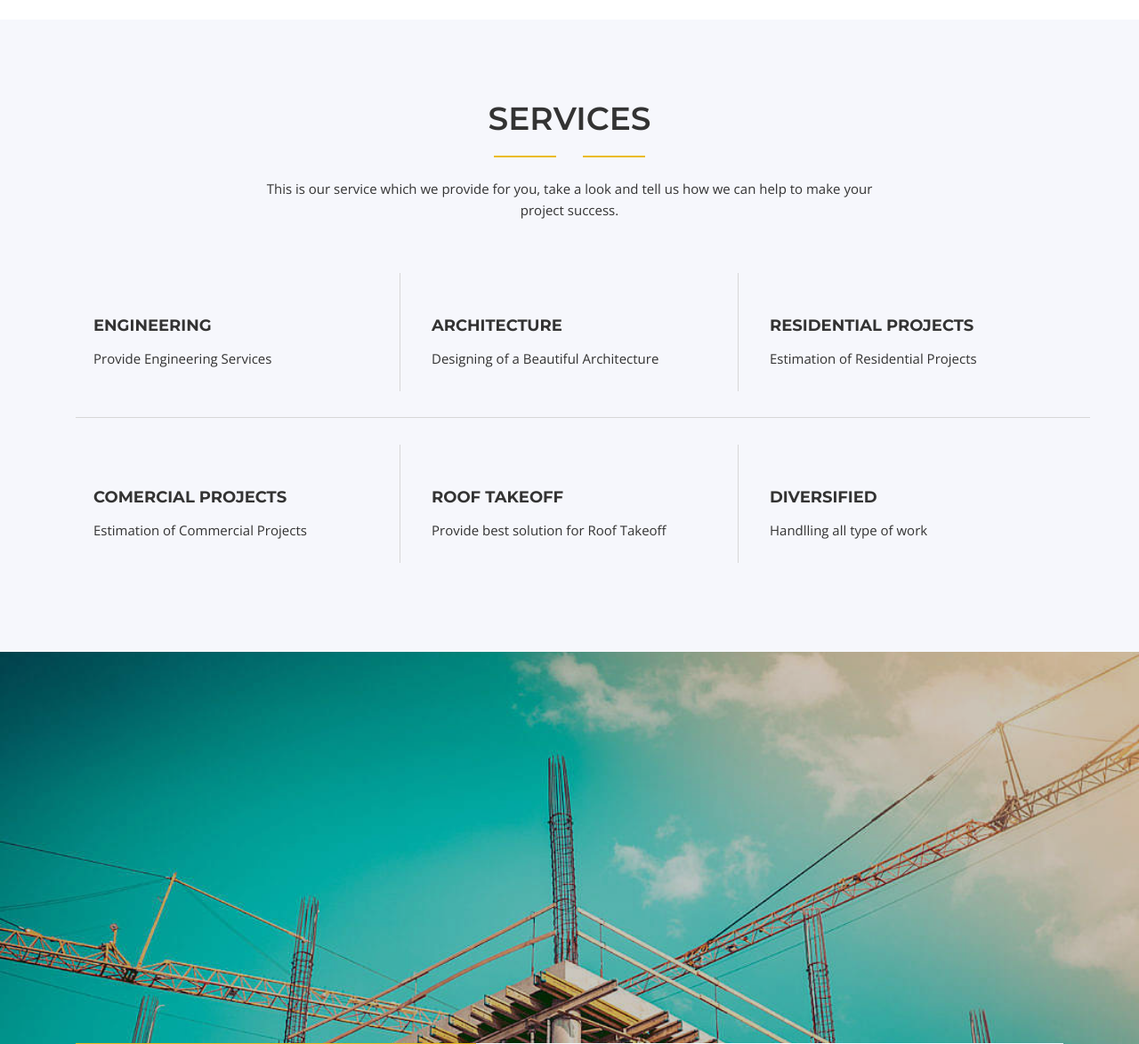
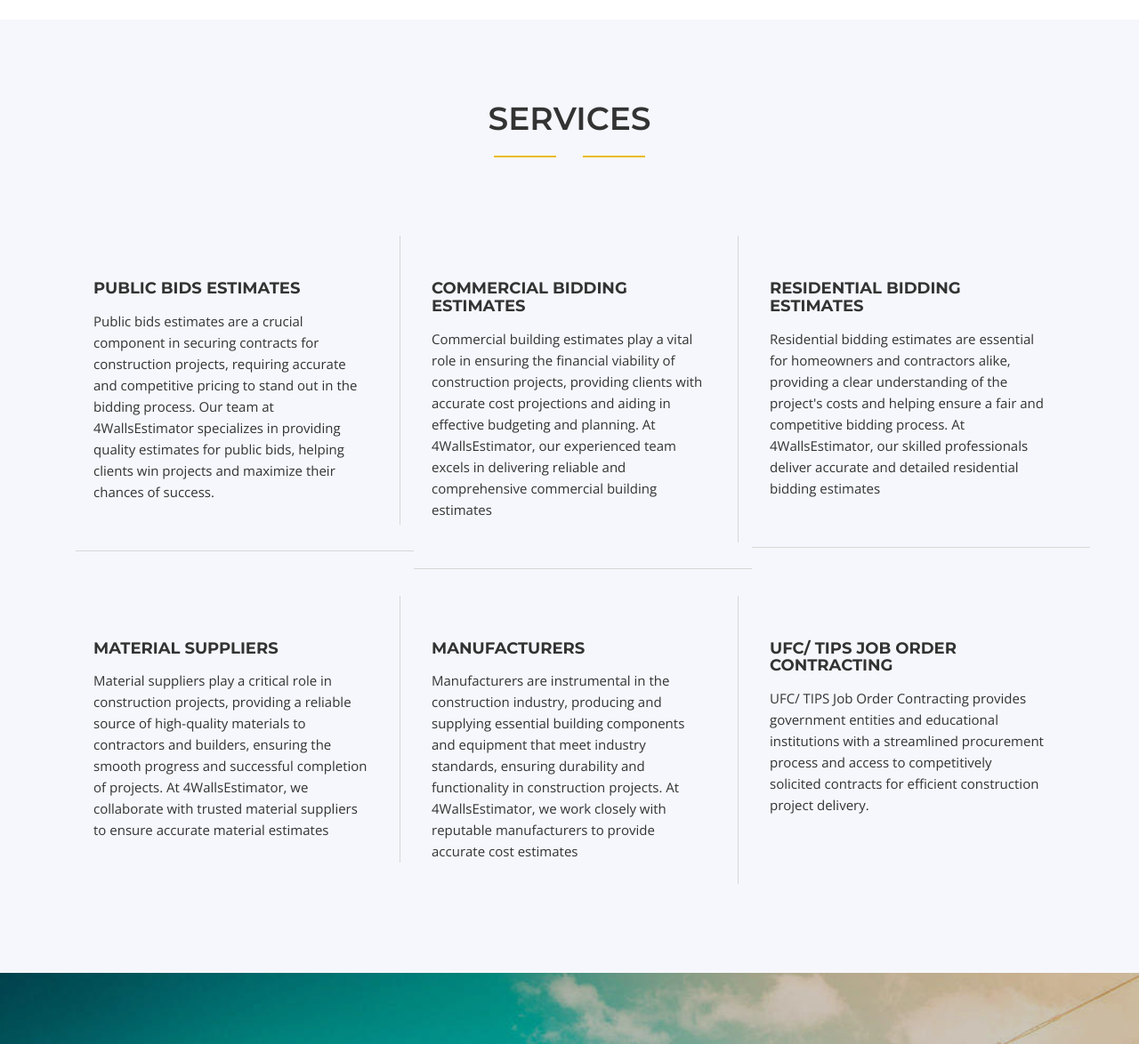
Before and after one commit to sycla/fourwallcom, a Django app: page /services in a window 1280 px wide. Shown: the part 1019-2193 px from the top of the page at 89% size. Run offline with Django 4.2, Linux system fonts and the light colour scheme; some libraries are stand-ins or nearby versions.

Commit message:
Update services.html

```diff
--- a/templates/services.html
+++ b/templates/services.html
@@ -222,7 +222,7 @@
               <span class="tm-right-bar"></span>
             </div>
             <div class="empty-space col-md-b15 col-xs-b15"></div>
-            <p>This is our service which we provide for you, take a look and tell us how we can help to make your project success.</p>
+
           </div>
         </div>
       </div>
@@ -233,8 +233,8 @@
 					<div class="tm-service tm-style1">
 						<div class="tm-tm-service-in">
 							<div class="tm-service-logo"><i class="icofont-engineer"></i></div>
-              <h3 class="tm-service-heading">Engineering</h3>
-							<div class="tm-sample-text">Provide Engineering Services</div>
+              <h3 class="tm-service-heading">Public Bids Estimates</h3>
+							<div class="tm-sample-text">Public bids estimates are a crucial component in securing contracts for construction projects, requiring accurate and competitive pricing to stand out in the bidding process. Our team at 4WallsEstimator specializes in providing quality estimates for public bids, helping clients win projects and maximize their chances of success.</div>
 						</div>
 					</div>
 				</div><!-- .col -->
@@ -242,8 +242,8 @@
 					<div class="tm-service tm-style1">
 						<div class="tm-tm-service-in">
 							<div class="tm-service-logo"><i class="icofont-architecture"></i></div>
-							<h3 class="tm-service-heading">Architecture</h3>
-							<div class="tm-sample-text">Designing of a Beautiful Architecture</div>
+							<h3 class="tm-service-heading">Commercial bidding Estimates</h3>
+							<div class="tm-sample-text">Commercial building estimates play a vital role in ensuring the financial viability of construction projects, providing clients with accurate cost projections and aiding in effective budgeting and planning. At 4WallsEstimator, our experienced team excels in delivering reliable and comprehensive commercial building estimates</div>
 						</div>
 					</div>
 				</div><!-- .col -->
@@ -251,8 +251,8 @@
 					<div class="tm-service tm-style1">
 						<div class="tm-tm-service-in">
 							<div class="tm-service-logo"><i class="icofont-recycle-alt"></i></div>
-							<h3 class="tm-service-heading">Residential Projects</h3>
-							<div class="tm-sample-text">Estimation of Residential Projects</div>
+							<h3 class="tm-service-heading">Residential Bidding Estimates</h3>
+							<div class="tm-sample-text">Residential bidding estimates are essential for homeowners and contractors alike, providing a clear understanding of the project's costs and helping ensure a fair and competitive bidding process. At 4WallsEstimator, our skilled professionals deliver accurate and detailed residential bidding estimates</div>
 						</div>
 					</div>
 				</div><!-- .col -->
@@ -260,8 +260,8 @@
 					<div class="tm-service tm-style1">
 						<div class="tm-tm-service-in">
 							<div class="tm-service-logo"><i class="icofont-vehicle-crane"></i></div>
-							<h3 class="tm-service-heading">Comercial Projects</h3>
-							<div class="tm-sample-text">Estimation of Commercial Projects</div>
+							<h3 class="tm-service-heading">Material Suppliers</h3>
+							<div class="tm-sample-text">Material suppliers play a critical role in construction projects, providing a reliable source of high-quality materials to contractors and builders, ensuring the smooth progress and successful completion of projects. At 4WallsEstimator, we collaborate with trusted material suppliers to ensure accurate material estimates</div>
 						</div>
 					</div>
 				</div><!-- .col -->
@@ -269,8 +269,8 @@
 					<div class="tm-service tm-style1">
 						<div class="tm-tm-service-in">
 							<div class="tm-service-logo"><i class="icofont-vehicle-excavator"></i></div>
-							<h3 class="tm-service-heading">Roof TakeOff</h3>
-							<div class="tm-sample-text">Provide best solution for Roof Takeoff</div>
+							<h3 class="tm-service-heading">Manufacturers</h3>
+							<div class="tm-sample-text">Manufacturers are instrumental in the construction industry, producing and supplying essential building components and equipment that meet industry standards, ensuring durability and functionality in construction projects. At 4WallsEstimator, we work closely with reputable manufacturers to provide accurate cost estimates</div>
 						</div>
 					</div>
 				</div><!-- .col -->
@@ -278,8 +278,8 @@
 					<div class="tm-service tm-style1">
 						<div class="tm-tm-service-in">
 							<div class="tm-service-logo"><i class="icofont-vehicle-wrecking"></i></div>
-							<h3 class="tm-service-heading">Diversified</h3>
-							<div class="tm-sample-text">Handlling all type of work</div>
+							<h3 class="tm-service-heading">UFC/ TIPS Job Order Contracting</h3>
+							<div class="tm-sample-text">UFC/ TIPS Job Order Contracting provides government entities and educational institutions with a streamlined procurement process and access to competitively solicited contracts for efficient construction project delivery.</div>
 						</div>
 					</div>
 				</div><!-- .col -->
```
